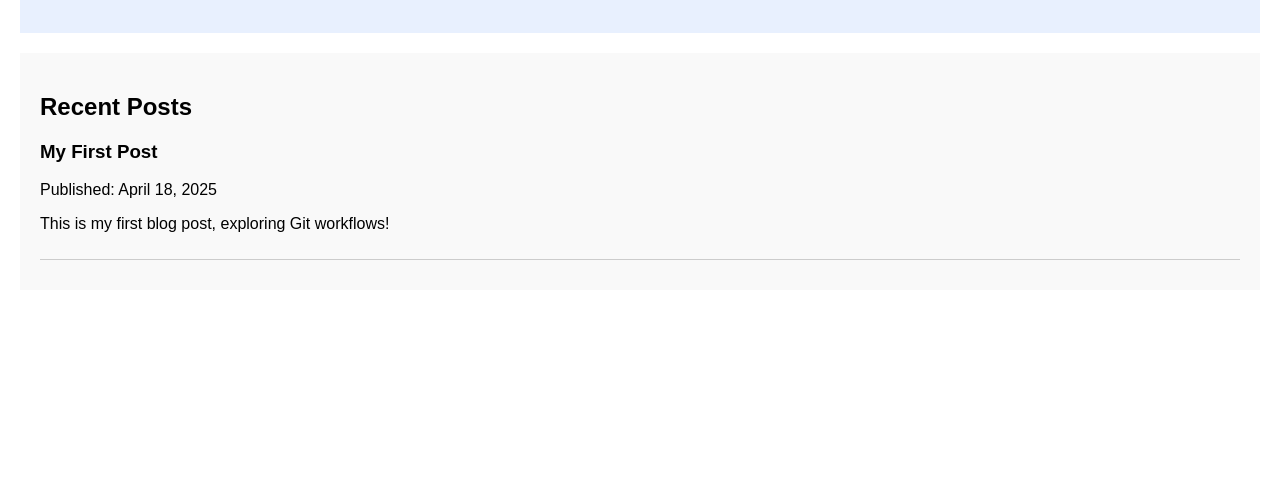
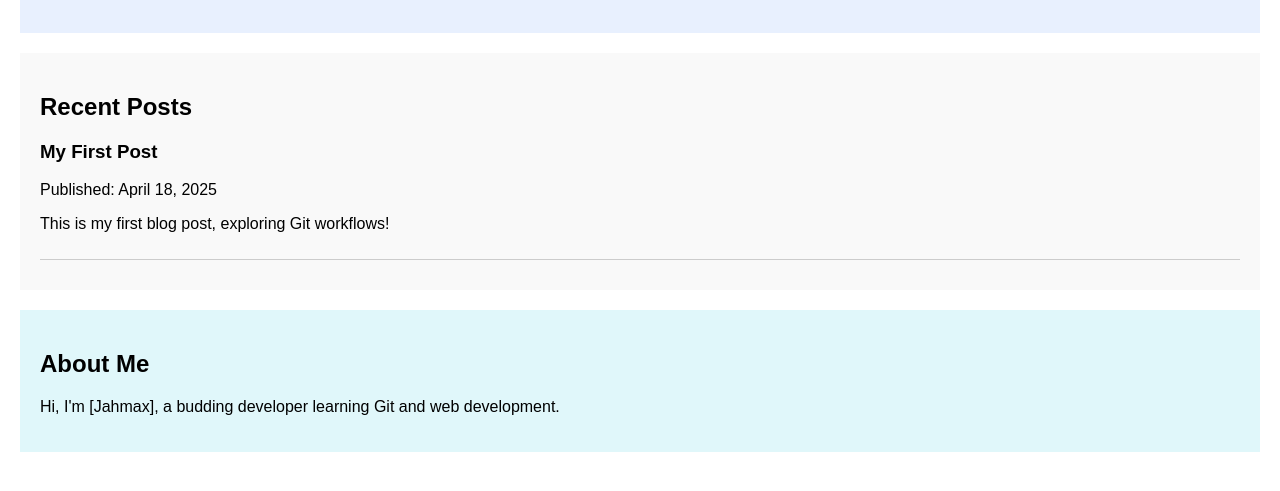
Before and after one commit to Jahmax1/simple-blog, a plain HTML site: page index.html in a window 1280 px wide. Shown: the part 141-632 px from the top of the page. Drawn offline with Linux system fonts and the light colour scheme.

Commit message:
Add about section

```diff
--- a/index.html
+++ b/index.html
@@ -19,6 +19,10 @@
       <p>This is my first blog post, exploring Git workflows!</p>
     </article>
   </section>
+  <section id="about">
+    <h2>About Me</h2>
+    <p>Hi, I'm [Jahmax], a budding developer learning Git and web development.</p>
+  </section>
   <script src="script.js"></script>
 </body>
 </html>
--- a/styles.css
+++ b/styles.css
@@ -18,3 +18,8 @@ body {
     padding-bottom: 10px;
     margin-bottom: 10px;
   }
+  #about {
+    margin-top: 20px;
+    padding: 20px;
+    background-color: #e0f7fa;
+  }
```
